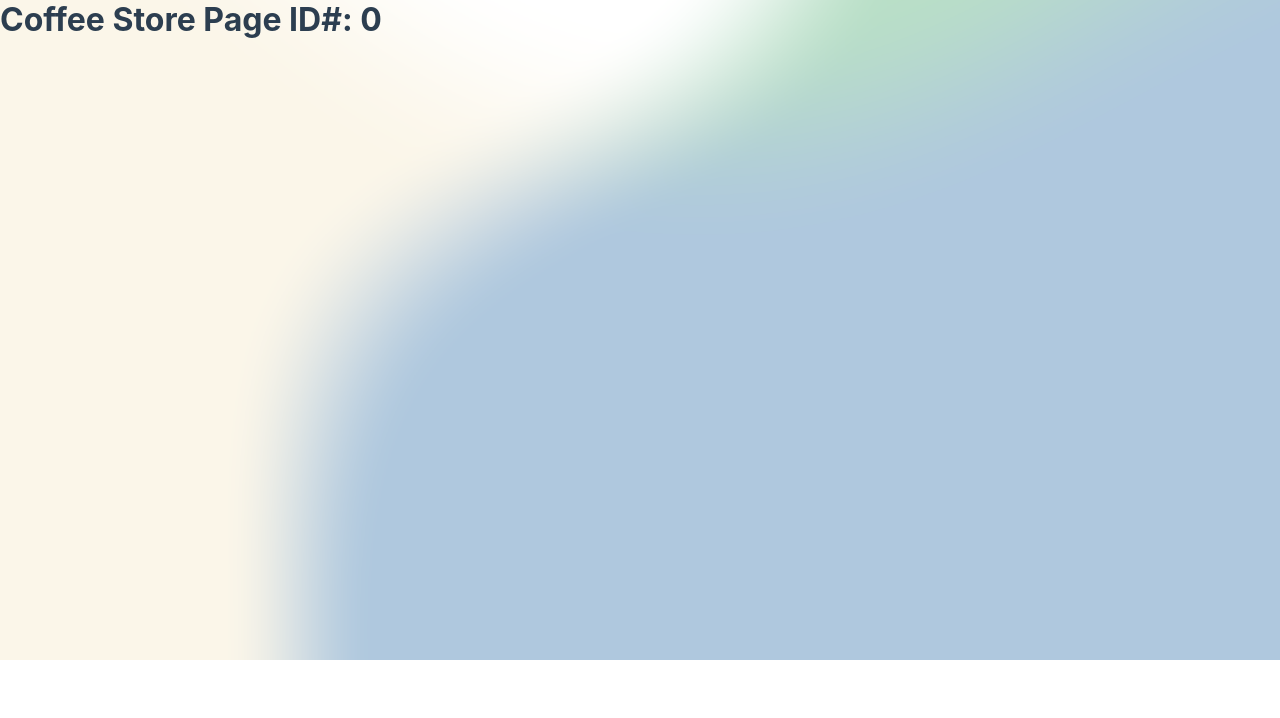
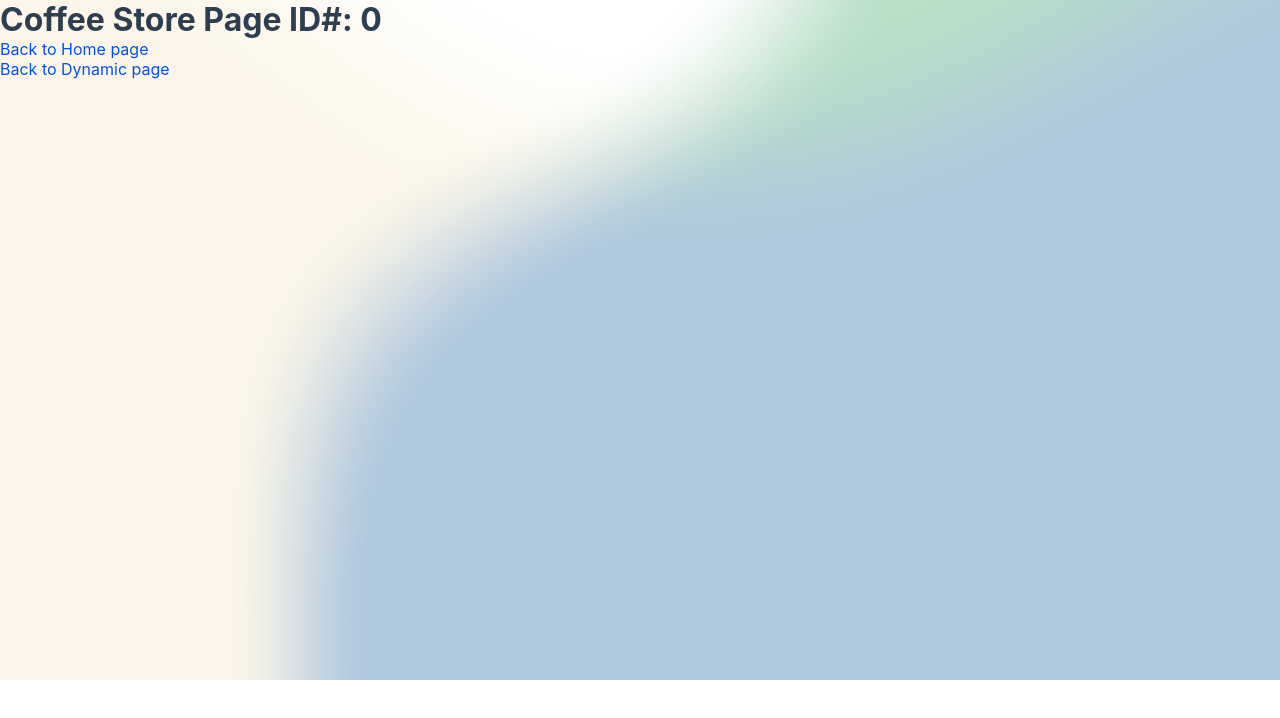
Before and after one commit to essjay05/nextjs-discover-coffee-shops, a Next.js app: page /coffee-store/0 in a window 1280 px wide. Shown: the top 718 px of the page. Built offline with nearby package versions, Linux system fonts and the light colour scheme.

Commit message:
Created coffee-store dynamic page layouts with routing to dynamic and home pages.

```diff
--- a/src/pages/coffee-store/[id].js
+++ b/src/pages/coffee-store/[id].js
@@ -1,4 +1,5 @@
 import { useRouter } from "next/router"
+import Link from "next/link"
 
 const CoffeeStore = () => {
   const router = useRouter()
@@ -12,6 +13,13 @@ const CoffeeStore = () => {
   return (
     <>
       <h1>{ title } ID#: { id }</h1>
+      <Link href="/" name="Back to home page">
+        Back to Home page
+      </Link>
+      <br/>
+      <Link href="/coffee-store/dynamic" name="Back to Dynamic page">
+        Back to Dynamic page
+      </Link>
     </>
   )
 }
```
